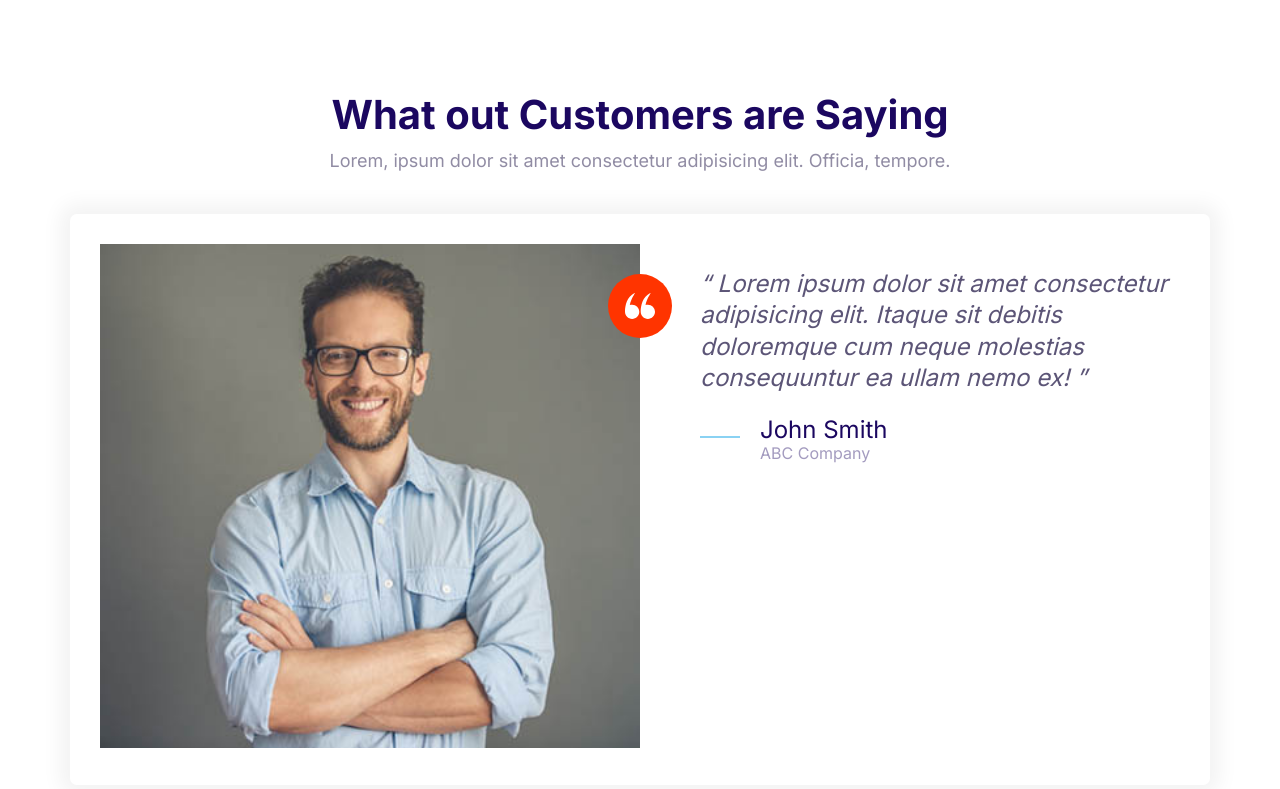
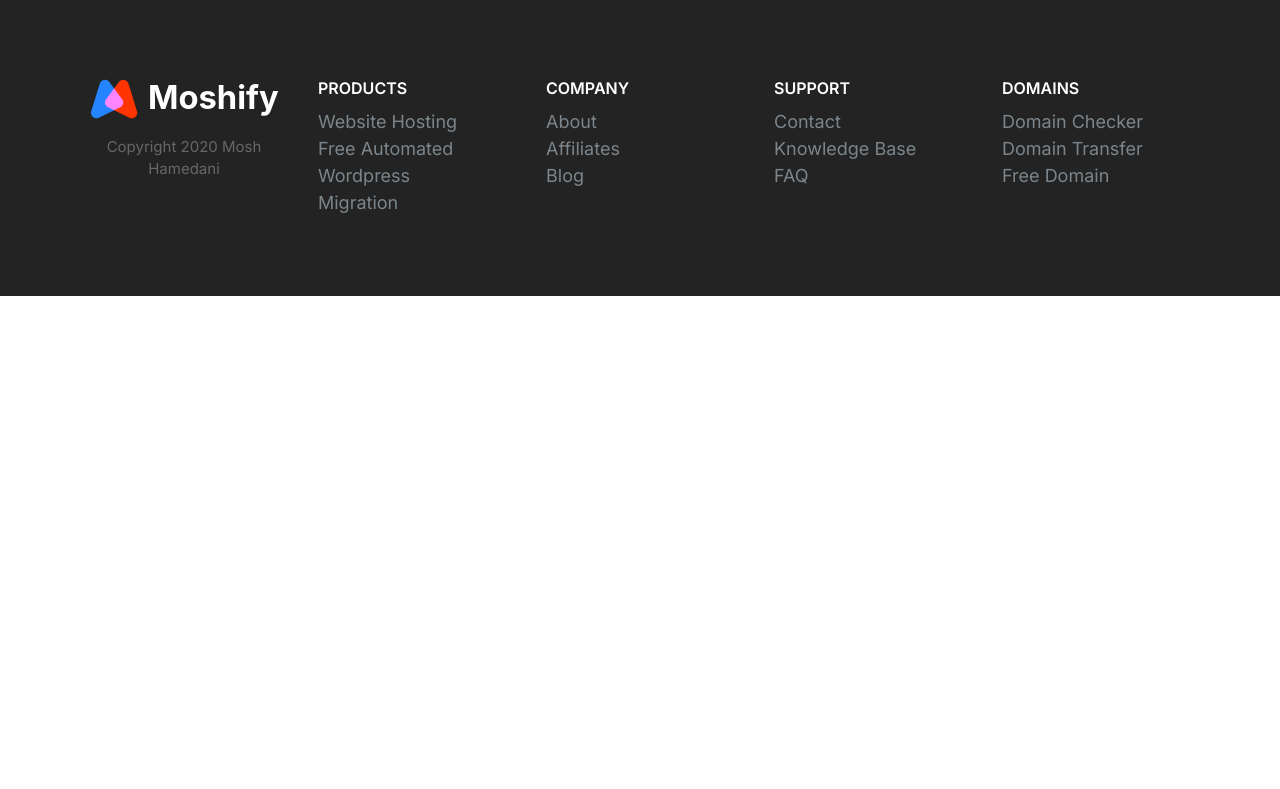
Before and after one commit to NorikoLandrum/moshify, a plain HTML site: page index.html in a window 1280 px wide. Drawn offline with Linux system fonts and the light colour scheme.

Commit message:
Build the footer component.

```diff
--- a/css/style.css
+++ b/css/style.css
@@ -811,3 +811,80 @@ a {
     max-width: 700px;
   }
 }
+
+/* Footer */
+.footer {
+  background: #232323;
+}
+
+.footer a {
+  color: #777;
+  transition: color 0.3s;
+}
+
+.footer a:hover {
+  color: #fff;
+}
+
+.footer__section {
+  padding: 2rem;
+  border-bottom: 1px solid #393939;
+}
+
+.footer__section .list {
+  margin: 0;
+}
+
+.footer__heading {
+  text-transform: uppercase;
+  font-weight: 600;
+}
+
+.footer__brand {
+  margin-top: 5rem;
+  text-align: center;
+}
+
+.footer__brand img {
+  /* TODO: Considerrefactoring this and applying it to all images. */
+  width: 100%;
+  max-width: 230px;
+}
+
+.footer__copyright {
+  font-size: 2.1rem;
+  color: #fff;
+  opacity: 0.3;
+}
+
+@media screen and (min-width: 768px) {
+  .footer__sections {
+    grid-template-columns: repeat(auto-fit, minmax(10rem, 1fr));
+  }
+
+  .footer .collapsible__chevron {
+    display: none;
+  }
+
+  .footer .collapsible__content {
+    opacity: 1;
+    max-height: 100%;
+  }
+
+  .footer__brand {
+    order: -1;
+    margin-top: 1rem;
+  }
+
+  .footer__copyright {
+    font-size: 1.5rem;
+  }
+
+  .footer__section {
+    border: 0;
+  }
+
+  .footer__heading {
+    font-size: 1.6rem;
+  }
+}
--- a/index.html
+++ b/index.html
@@ -15,52 +15,74 @@
     <link rel="stylesheet" href="css/style.css" />
   </head>
   <body>
-    <section class="block">
-      <header class="block__header">
-        <h2>What out Customers are Saying</h2>
-        <p>
-          Lorem, ipsum dolor sit amet consectetur adipisicing elit. Officia,
-          tempore.
-        </p>
+    <footer class="block block--dark footer">
+      <div class="container grid footer__sections">
+        <section class="collapsible collapsible--expanded footer__section">
+          <header class="collapsible__header">
+            <h2 class="collapsible__heading footer__heading">PRODUCTS</h2>
+            <svg class="icon icon--white collapsible__chevron">
+              <use xlink:href="images/sprite.svg#chevron"></use>
+            </svg>
           </header>
-      <div class="container">
-        <div class="card testimonial">
-          <div class="grid grid--1x2">
-            <div class="testimonial__image">
-              <img
-                src="images/testimonial.jpg"
-                alt="A happy, smiling customer"
-              />
-              <span class="icon-container icon-container--accent">
-                <svg class="icon icon--white icon--small">
-                  <use xlink:href="images/sprite.svg#quotes"></use>
+          <div class="collapsible__content">
+            <ul class="list">
+              <li><a href="#"></a>Website Hosting</li>
+              <li><a href="#"></a>Free Automated Wordpress</li>
+              <li><a href="#"></a>Migration</li>
+            </ul>
+          </div>
+        </section>
+        <section class="collapsible footer__section">
+          <header class="collapsible__header">
+            <h2 class="collapsible__heading footer__heading">COMPANY</h2>
+            <svg class="icon icon--white collapsible__chevron">
+              <use xlink:href="images/sprite.svg#chevron"></use>
             </svg>
-              </span>
+          </header>
+          <div class="collapsible__content">
+            <ul class="list">
+              <li><a href="#"></a>About</li>
+              <li><a href="#"></a>Affiliates</li>
+              <li><a href="#"></a>Blog</li>
+            </ul>
           </div>
-            <blockquote class="quote">
-              <p class="quote__text">
-                Lorem ipsum dolor sit amet consectetur adipisicing elit. Itaque
-                sit debitis doloremque cum neque molestias consequuntur ea ullam
-                nemo ex!
-              </p>
-              <footer>
-                <div class="media">
-                  <div class="media__image">
-                    <svg class="icon icon--primary quote__line">
-                      <use xlink:href="images/sprite.svg#line"></use>
+        </section>
+        <section class="collapsible footer__section">
+          <header class="collapsible__header">
+            <h2 class="collapsible__heading footer__heading">SUPPORT</h2>
+            <svg class="icon icon--white collapsible__chevron">
+              <use xlink:href="images/sprite.svg#chevron"></use>
             </svg>
+          </header>
+          <div class="collapsible__content">
+            <ul class="list">
+              <li><a href="#"></a>Contact</li>
+              <li><a href="#"></a>Knowledge Base</li>
+              <li><a href="#"></a>FAQ</li>
+            </ul>
           </div>
-                  <div class="media__body">
-                    <h3 class="media__title quote__author">John Smith</h3>
-                    <p class="quote__organization">ABC Company</p>
+        </section>
+        <section class="collapsible footer__section">
+          <header class="collapsible__header">
+            <h2 class="collapsible__heading footer__heading">DOMAINS</h2>
+            <svg class="icon icon--white collapsible__chevron">
+              <use xlink:href="images/sprite.svg#chevron"></use>
+            </svg>
+          </header>
+          <div class="collapsible__content">
+            <ul class="list">
+              <li><a href="#"></a>Domain Checker</li>
+              <li><a href="#"></a>Domain Transfer</li>
+              <li><a href="#"></a>Free Domain</li>
+            </ul>
           </div>
+        </section>
+        <section class="footer__brand">
+          <img src="images/logo.svg" alt="" />
+          <p class="footer__copyright">Copyright 2020 Mosh Hamedani</p>
+        </section>
       </div>
     </footer>
-            </blockquote>
-          </div>
-        </div>
-      </div>
-    </section>
     <script src="js/main.js"></script>
   </body>
 </html>
```
Also changed, not shown: components/footer.html (added, +68 -0 lines). Lines whose indentation alone changed are shown as unchanged.
